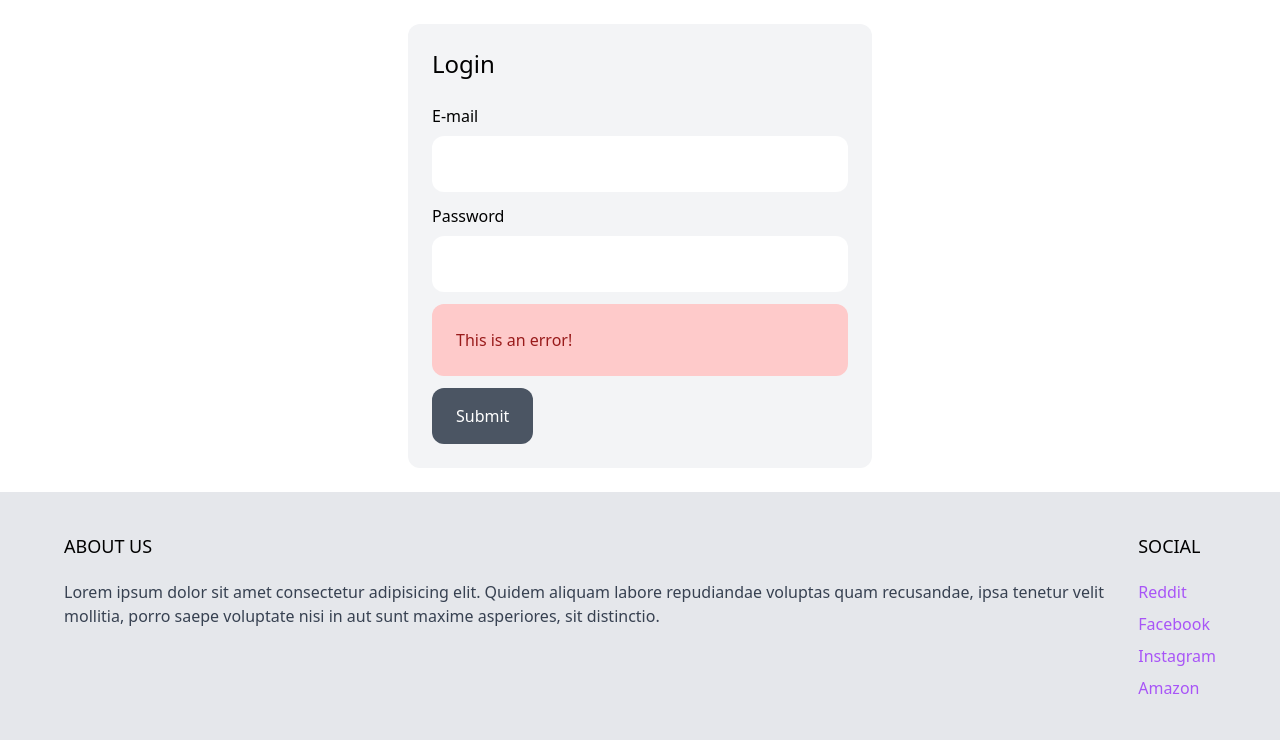
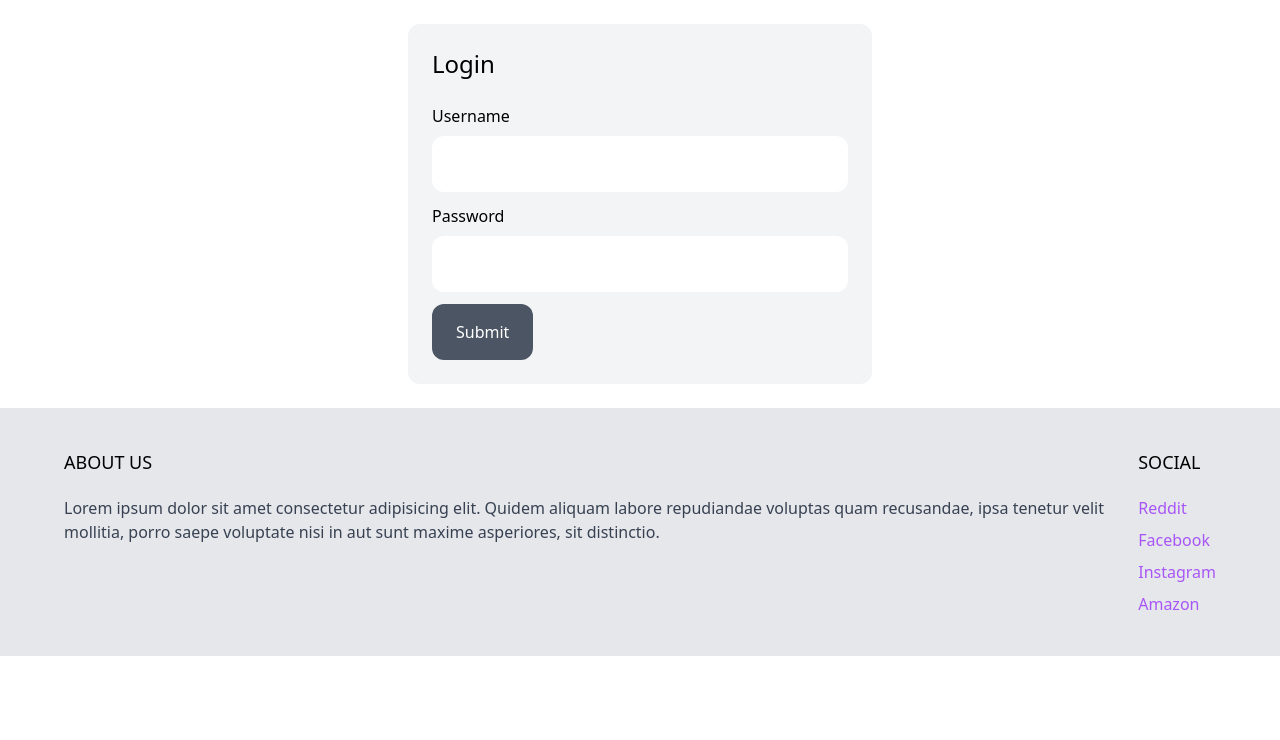
Before and after one commit to lusteroak/django_ecommerce, a Django app: template ubi_graphics/core/templates/core/login.html in a window 1280 px wide. Shown: the part 77-817 px from the top of the page. After the commit the page ends 733 px from the top, so only its background shows below. Run offline with Django 4.2, Linux system fonts and the light colour scheme; the template is opened without the code that fills it: most values are stand-ins (such as "Sample title", 1, 10 or a date in 2020); some libraries are stand-ins or nearby versions.

Commit message:
fix login and signup forms

```diff
--- a/ubi_graphics/core/templates/core/login.html
+++ b/ubi_graphics/core/templates/core/login.html
@@ -4,17 +4,29 @@
     <div class="w-full bg-gray-100 p-6 rounded-xl">
         <h1 class="mb-6 text-2xl">Login</h1>
         <form method="post" action="." class="space-y-3">
+            {% csrf_token %}
             <div>
-                <label>E-mail</label>
-                <input type="email" class="w-full mt-2 py-4 px-6 bg-white rounded-xl">
+                <label>Username</label>
+                <input type="text"  name="username" class="w-full mt-2 py-4 px-6 bg-white rounded-xl">
             </div>
             <div>
                 <label>Password</label>
-                <input type="password" class="w-full mt-2 py-4 px-6 bg-white rounded-xl">
+                <input type="password" name="password"  class="w-full mt-2 py-4 px-6 bg-white rounded-xl">
             </div>
-            <div class="p-6 bg-red-200 text-red-800 rounded-xl">
-                <p>This is an error!</p>
-            </div>
+            {% if form.errors %}
+            {% for field in form %}
+                {% for error in field.errors %}
+                    <div class="p-6 bg-red-200 text-red-800 rounded-xl">
+                        <p>{{ error|escape}}</p>
+                    </div>
+                {% endfor %}
+            {% endfor %}
+            {% for error in form.non_field_errors %}
+                <div class="p-6 bg-red-200 text-red-800 rounded-xl">
+                    <p>{{ error|escape}}</p>
+                </div>
+            {% endfor%}
+        {% endif %}
             <div>
                 <button class="py-4 px-6 rounded-xl text-white bg-gray-600 hover:bg-yellow-600">Submit</button>
             </div>
```
Also changed, not shown: ubi_graphics/core/templates/core/signup.html (+0 -14 lines).
